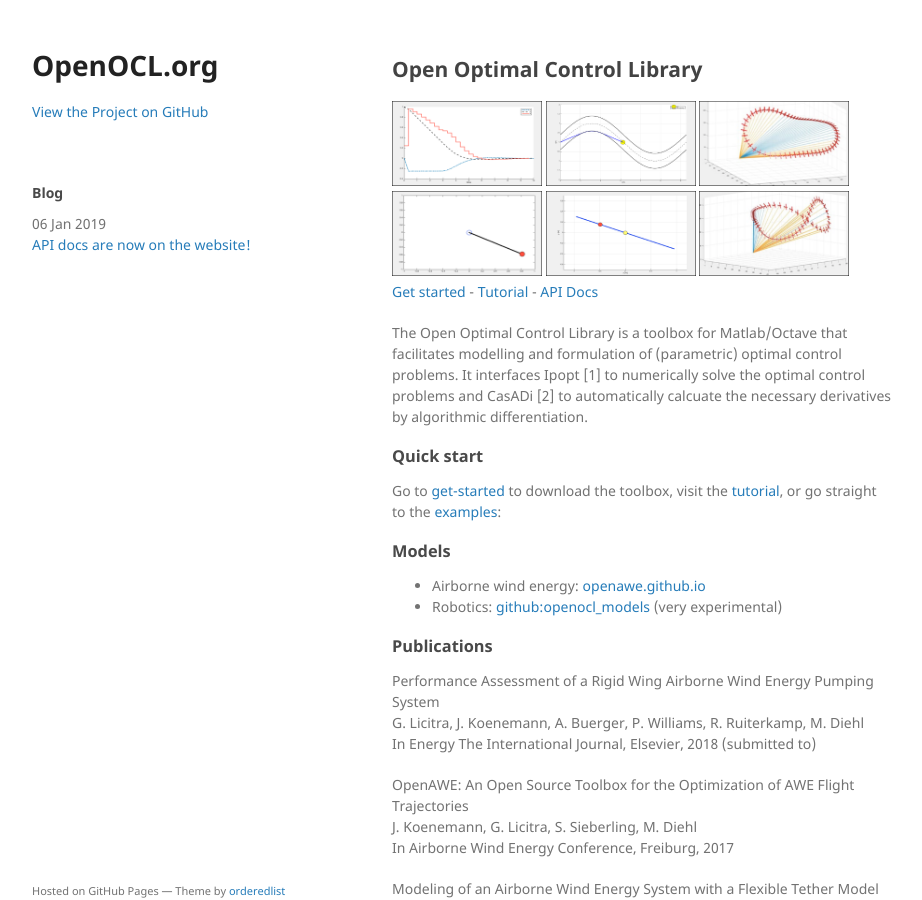
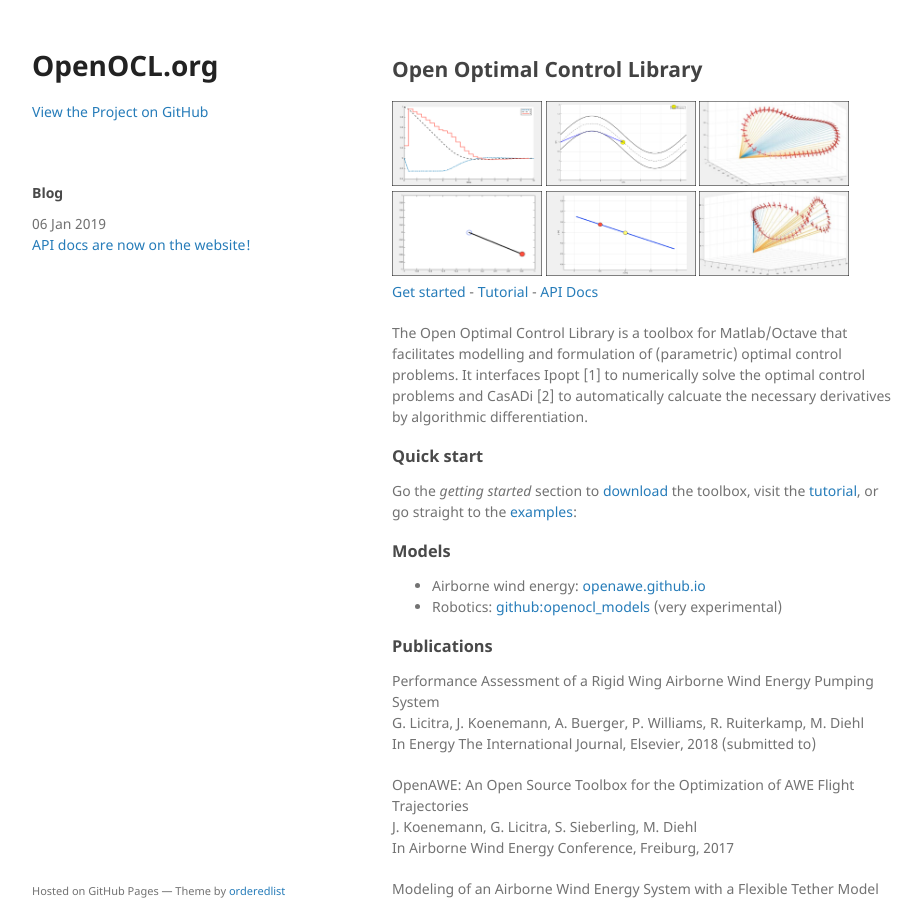
Before and after one commit to OpenOCL/openocl.github.io, a Jekyll site: the page built from index.md, in a window 1280 px wide and 900 px high. Shown: the whole window, without its empty margins (178-1100 px from the left). Built offline with Jekyll 4.4.1, drawn with Linux system fonts in a browser that asks for light colours; our own code applies the rules of GitHub Pages for plain Markdown files.

Commit message:
Update index.md

```diff
--- a/index.md
+++ b/index.md
@@ -9,7 +9,7 @@
 
 ### Quick start
 
-Go to [get-started](get-started.md) to download the toolbox, visit the [tutorial](tutorial.md), or go straight to the [examples](https://github.com/JonasKoenemann/optimal-control/tree/master/Examples):
+Go the *getting started* section to [download](get-started.md) the toolbox, visit the [tutorial](tutorial.md), or go straight to the [examples](https://github.com/JonasKoenemann/optimal-control/tree/master/Examples):
 
 
 ### Models
```
